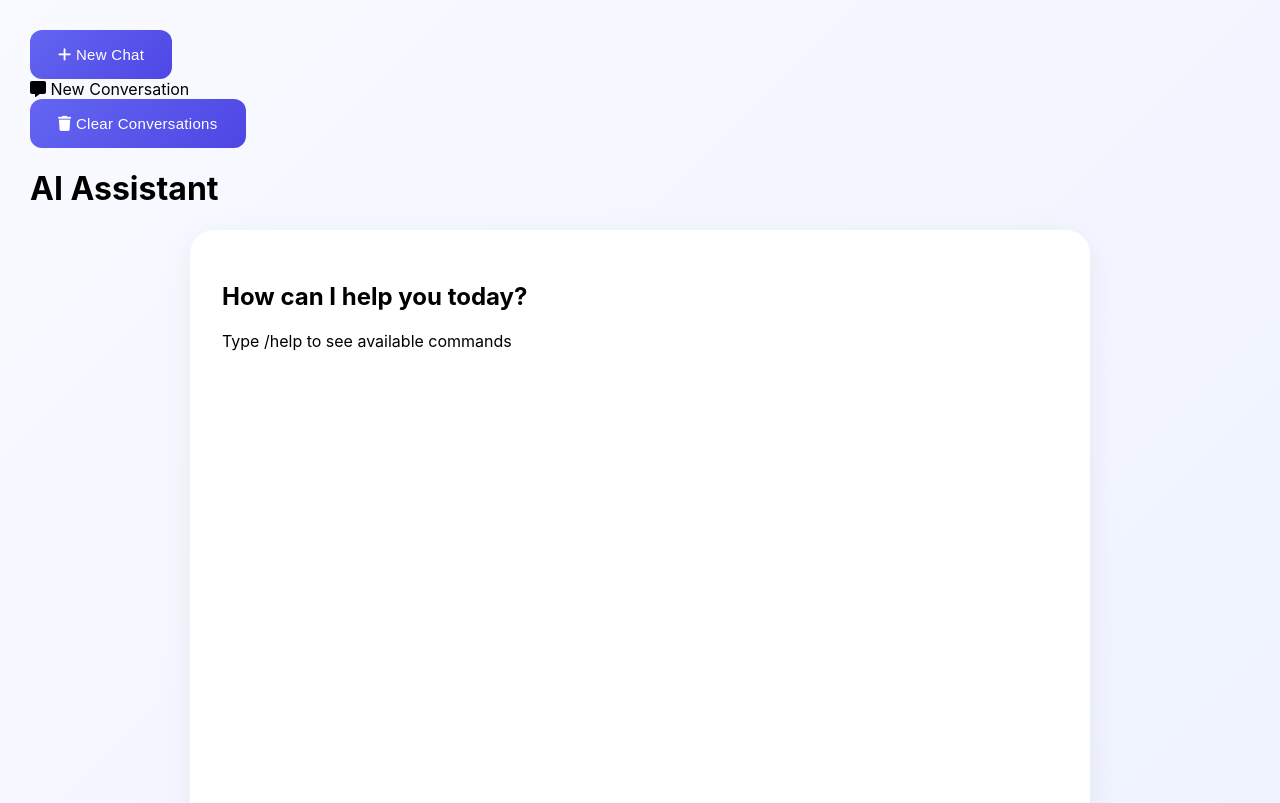
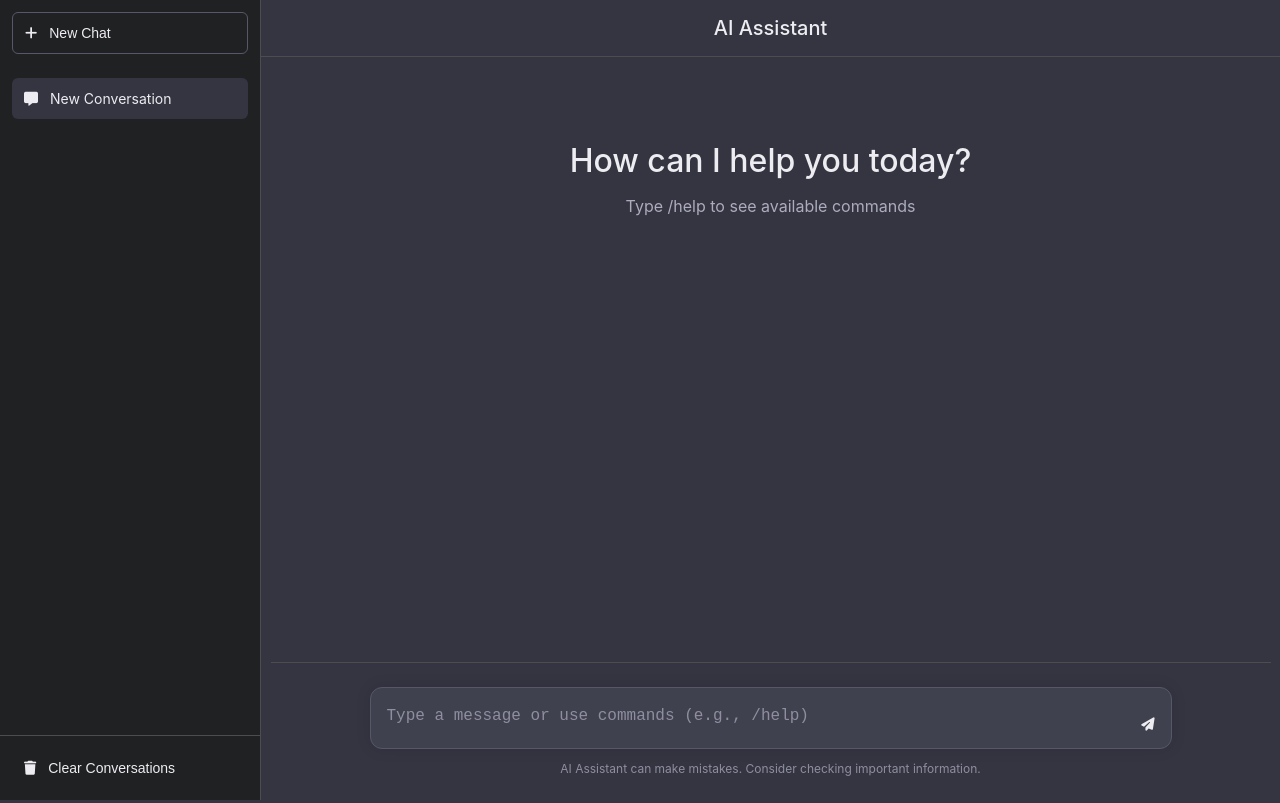
Before and after one commit to markpogi69/web-bot-system, a website: page public/index.html in a window 1280 px wide. Shown: the top 803 px of the page. Drawn offline with Linux system fonts and the light colour scheme.

Commit message:
Update style.css

```diff
--- a/public/style.css
+++ b/public/style.css
@@ -1,168 +1,296 @@
 body {
     margin: 0;
-  padding: 30px;
-  font-family: 'Inter', system-ui, -apple-system, sans-serif;
-  background: linear-gradient(135deg, #f8faff 0%, #eef2ff 100%);
-  min-height: 100vh;
-  animation: gradientShift 15s ease infinite;
+    padding: 0;
+    font-family: -apple-system, BlinkMacSystemFont, 'Segoe UI', Roboto, Oxygen, Ubuntu, Cantarell, sans-serif;
+    background-color: #343541;
+    color: #ececf1;
+    height: 100vh;
+    overflow: hidden;
 }
 
-@keyframes gradientShift {
-  0% { background-position: 0% 50%; }
-  50% { background-position: 100% 50%; }
-  100% { background-position: 0% 50%; }
+.app-container {
+    display: flex;
+    height: 100vh;
+    width: 100%;
+}
+
+.sidebar {
+    width: 260px;
+    background-color: #202123;
+    display: flex;
+    flex-direction: column;
+    border-right: 1px solid #4d4d4f;
+}
+
+.nav-header {
+    padding: 12px;
+}
+
+.new-chat {
+    width: 100%;
+    padding: 12px;
+    background: transparent;
+    border: 1px solid #565869;
+    border-radius: 6px;
+    color: #ececf1;
+    font-size: 14px;
+    cursor: pointer;
+    display: flex;
+    align-items: center;
+    gap: 12px;
+    transition: all 0.3s ease;
+}
+
+.new-chat:hover {
+    background-color: #2a2b32;
+}
+
+.nav-body {
+    flex: 1;
+    overflow-y: auto;
+    padding: 12px;
+}
+
+.chat-history {
+    display: flex;
+    flex-direction: column;
+    gap: 8px;
+}
+
+.history-item {
+    padding: 12px;
+    border-radius: 6px;
+    cursor: pointer;
+    display: flex;
+    align-items: center;
+    gap: 12px;
+    transition: all 0.2s ease;
+    font-size: 14px;
+}
+
+.history-item:hover {
+    background-color: #2a2b32;
+}
+
+.history-item.active {
+    background-color: #343541;
+}
+
+.nav-footer {
+    padding: 12px;
+    border-top: 1px solid #4d4d4f;
+}
+
+.clear-chats {
+    width: 100%;
+    padding: 12px;
+    background: transparent;
+    border: none;
+    color: #ececf1;
+    font-size: 14px;
+    cursor: pointer;
+    display: flex;
+    align-items: center;
+    gap: 12px;
+    transition: all 0.3s ease;
+}
+
+.clear-chats:hover {
+    background-color: #2a2b32;
+    border-radius: 6px;
+}
+
+.chat-main {
+    flex: 1;
+    display: flex;
+    flex-direction: column;
+    height: 100vh;
+}
+
+.chat-header {
+    padding: 16px;
+    text-align: center;
+    border-bottom: 1px solid #4d4d4f;
+}
+
+.chat-header h1 {
+    margin: 0;
+    font-size: 20px;
+    font-weight: 500;
 }
 
 .chat-container {
-  max-width: 900px;
+    flex: 1;
+    display: flex;
+    flex-direction: column;
+    max-width: 1000px;
     margin: 0 auto;
-  background-color: rgba(255, 255, 255, 0.98);
-  border-radius: 24px;
-  box-shadow:
-    0 8px 32px rgba(0, 0, 0, 0.06),
-    0 1px 2px rgba(0, 0, 0, 0.02);
-  backdrop-filter: blur(20px);
-  transform: translateY(0);
-  transition: transform 0.3s cubic-bezier(0.34, 1.56, 0.64, 1);
-}
-
-.chat-container:hover {
-  transform: translateY(-2px);
+    width: 100%;
+    position: relative;
 }
 
 .chat-box {
-  height: 600px;
+    flex: 1;
     overflow-y: auto;
-  padding: 32px;
-  border-bottom: 1px solid rgba(0, 0, 0, 0.04);
-  scrollbar-width: thin;
+    padding: 24px;
     scroll-behavior: smooth;
 }
 
-.chat-box::-webkit-scrollbar {
-  width: 6px;
+.welcome-message {
+    text-align: center;
+    margin: 60px 0;
 }
 
-.chat-box::-webkit-scrollbar-track {
-  background: rgba(0, 0, 0, 0.02);
-  border-radius: 3px;
+.welcome-message h2 {
+    font-size: 32px;
+    margin-bottom: 16px;
+    font-weight: 500;
 }
 
-.chat-box::-webkit-scrollbar-thumb {
-  background-color: rgba(99, 102, 241, 0.2);
-  border-radius: 3px;
-  transition: background-color 0.3s ease;
+.welcome-message p {
+    color: #acacbe;
+    font-size: 16px;
 }
 
-.chat-box::-webkit-scrollbar-thumb:hover {
-  background-color: rgba(99, 102, 241, 0.4);
-}
-
-.message {
-  margin-bottom: 20px;
-  padding: 16px 20px;
-  border-radius: 16px;
-  max-width: 80%;
-  font-size: 15px;
-  line-height: 1.6;
-  opacity: 0;
-  transform: translateY(10px);
-  animation: messageAppear 0.3s cubic-bezier(0.34, 1.56, 0.64, 1) forwards;
+.message-wrapper {
+    margin-bottom: 24px;
+    animation: messageAppear 0.3s ease;
 }
 
 @keyframes messageAppear {
+    from {
+        opacity: 0;
+        transform: translateY(10px);
+    }
     to {
         opacity: 1;
         transform: translateY(0);
     }
 }
 
-.user {
-  background: linear-gradient(135deg, #6366f1 0%, #4f46e5 100%);
-  color: white;
-  margin-left: auto;
-  box-shadow:
-    0 4px 16px rgba(99, 102, 241, 0.2),
-    0 1px 3px rgba(99, 102, 241, 0.1);
-  transform-origin: right bottom;
+.message-content {
+    display: flex;
+    gap: 16px;
+    padding: 16px;
+    border-radius: 8px;
+    max-width: 900px;
+    margin: 0 auto;
 }
 
-.bot {
-  background: linear-gradient(135deg, #fafbff 0%, #f5f7ff 100%);
-  color: #1e293b;
-  border: 1px solid rgba(99, 102, 241, 0.1);
-  transform-origin: left bottom;
+.bot .message-content {
+    background-color: #444654;
+}
+
+.avatar {
+    width: 30px;
+    height: 30px;
+    border-radius: 4px;
+    display: flex;
+    align-items: center;
+    justify-content: center;
+    background-color: #19c37d;
+    flex-shrink: 0;
+}
+
+.user .avatar {
+    background-color: #5436da;
+}
+
+.message-text {
+    font-size: 16px;
+    line-height: 1.6;
+    white-space: pre-wrap;
+}
+
+.input-container {
+    padding: 24px;
+    position: relative;
+    border-top: 1px solid #4d4d4f;
 }
 
 .input-area {
-  padding: 28px;
-  display: flex;
-  gap: 16px;
-  background-color: rgba(255, 255, 255, 0.9);
-  border-radius: 0 0 24px 24px;
-  border-top: 1px solid rgba(0, 0, 0, 0.04);
+    max-width: 800px;
+    margin: 0 auto;
+    position: relative;
+    background-color: #40414f;
+    border-radius: 12px;
+    border: 1px solid #565869;
+    box-shadow: 0 0 15px rgba(0, 0, 0, 0.1);
 }
 
-input {
-  flex-grow: 1;
-  padding: 16px 20px;
-  border: 2px solid rgba(99, 102, 241, 0.1);
-  border-radius: 12px;
+textarea {
+    width: 100%;
+    padding: 16px 50px 16px 16px;
+    border: none;
+    background: transparent;
+    color: #ececf1;
+    font-size: 16px;
+    line-height: 1.5;
+    max-height: 200px;
+    resize: none;
     outline: none;
-  font-size: 15px;
-  background: rgba(255, 255, 255, 0.9);
-  transition: all 0.3s cubic-bezier(0.34, 1.56, 0.64, 1);
+    box-sizing: border-box;
 }
 
-input:focus {
-  border-color: #6366f1;
-  box-shadow:
-    0 0 0 4px rgba(99, 102, 241, 0.1),
-    0 1px 2px rgba(99, 102, 241, 0.05);
-  background: white;
+textarea::placeholder {
+    color: #8e8ea0;
 }
 
-button {
-  padding: 16px 28px;
-  background: linear-gradient(135deg, #6366f1 0%, #4f46e5 100%);
-  color: white;
+.send-button {
+    position: absolute;
+    right: 8px;
+    bottom: 8px;
+    padding: 8px;
+    background: transparent;
     border: none;
-  border-radius: 12px;
+    color: #ececf1;
     cursor: pointer;
-  font-weight: 500;
-  font-size: 15px;
-  letter-spacing: 0.3px;
-  transition: all 0.3s cubic-bezier(0.34, 1.56, 0.64, 1);
-  position: relative;
-  overflow: hidden;
+    border-radius: 6px;
+    transition: all 0.2s ease;
 }
 
-button:before {
-  content: '';
-  position: absolute;
-  top: 0;
-  left: 0;
-  width: 100%;
-  height: 100%;
-  background: linear-gradient(135deg, transparent 0%, rgba(255, 255, 255, 0.1) 100%);
-  opacity: 0;
-  transition: opacity 0.3s ease;
+.send-button:hover {
+    background-color: #2a2b32;
 }
 
-button:hover {
-  transform: translateY(-2px);
-  box-shadow:
-    0 6px 20px rgba(99, 102, 241, 0.25),
-    0 2px 4px rgba(99, 102, 241, 0.1);
+.input-footer {
+    text-align: center;
+    margin-top: 12px;
+    color: #8e8ea0;
+    font-size: 12px;
 }
 
-button:hover:before {
-  opacity: 1;
+::-webkit-scrollbar {
+    width: 8px;
 }
 
-button:active {
-  transform: translateY(0);
-  box-shadow:
-    0 2px 8px rgba(99, 102, 241, 0.2),
-    0 1px 2px rgba(99, 102, 241, 0.1);
+::-webkit-scrollbar-track {
+    background: transparent;
 }
+
+::-webkit-scrollbar-thumb {
+    background-color: #565869;
+    border-radius: 4px;
+}
+
+::-webkit-scrollbar-thumb:hover {
+    background-color: #676879;
+}
+
+@media (max-width: 768px) {
+    .sidebar {
+        display: none;
+    }
+
+    .chat-container {
+        padding: 0 16px;
+    }
+
+    .message-content {
+        padding: 12px;
+    }
+
+    .input-container {
+        padding: 16px;
+    }
+}
```
Lines whose indentation alone changed are shown as unchanged.
